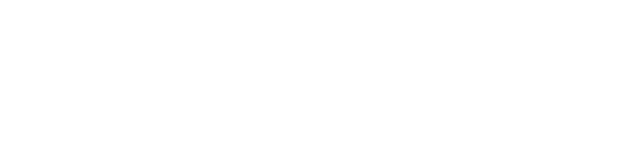
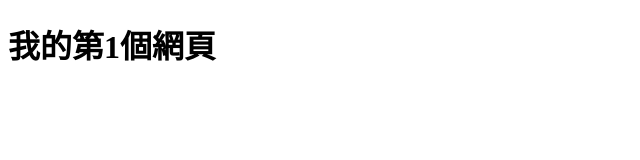
Before and after one commit to goclass/test20220304, a plain HTML site: page index.html in a window 1280 px wide. Shown: the whole page, without its empty margins (0-640 px from the left). Drawn offline with Linux system fonts and the light colour scheme.

Commit message:
我的第1個網頁

```diff
--- a/index.html
+++ b/index.html
@@ -7,6 +7,6 @@
     <title>Document</title>
 </head>
 <body>
-
+    <h1>我的第1個網頁</h1>
 </body>
 </html>
```
